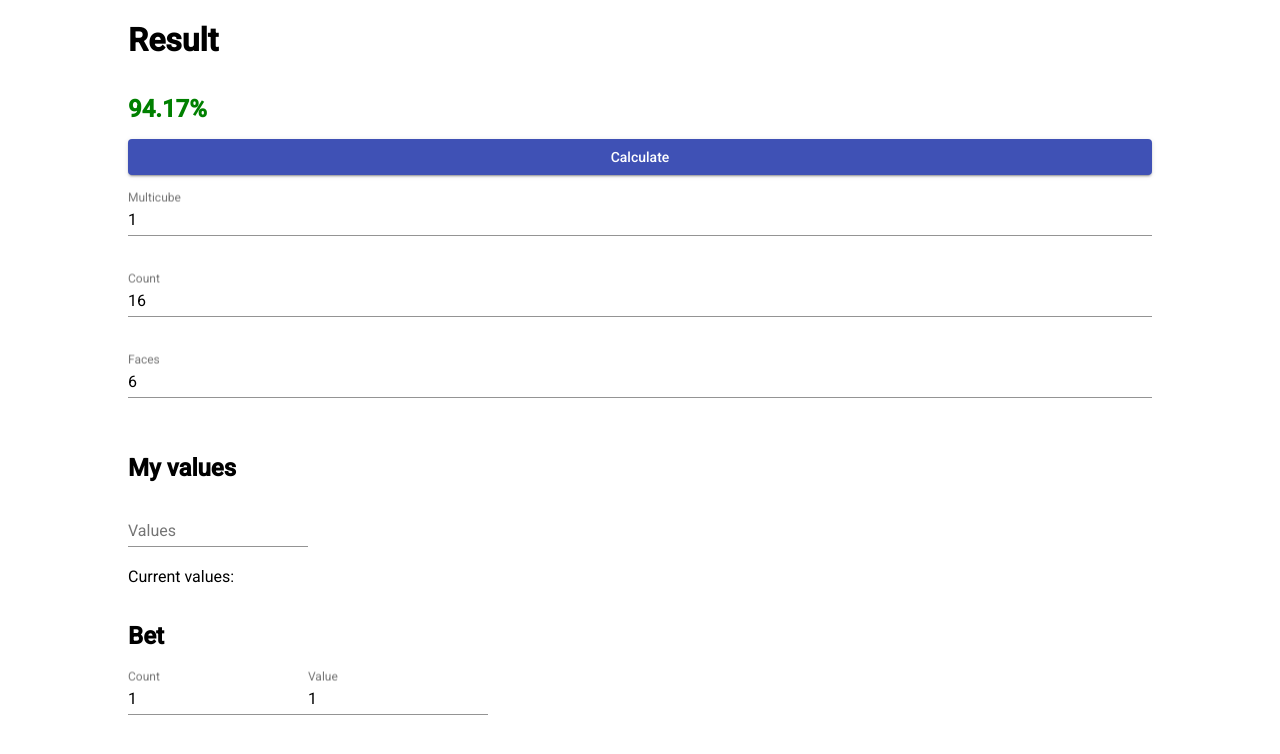
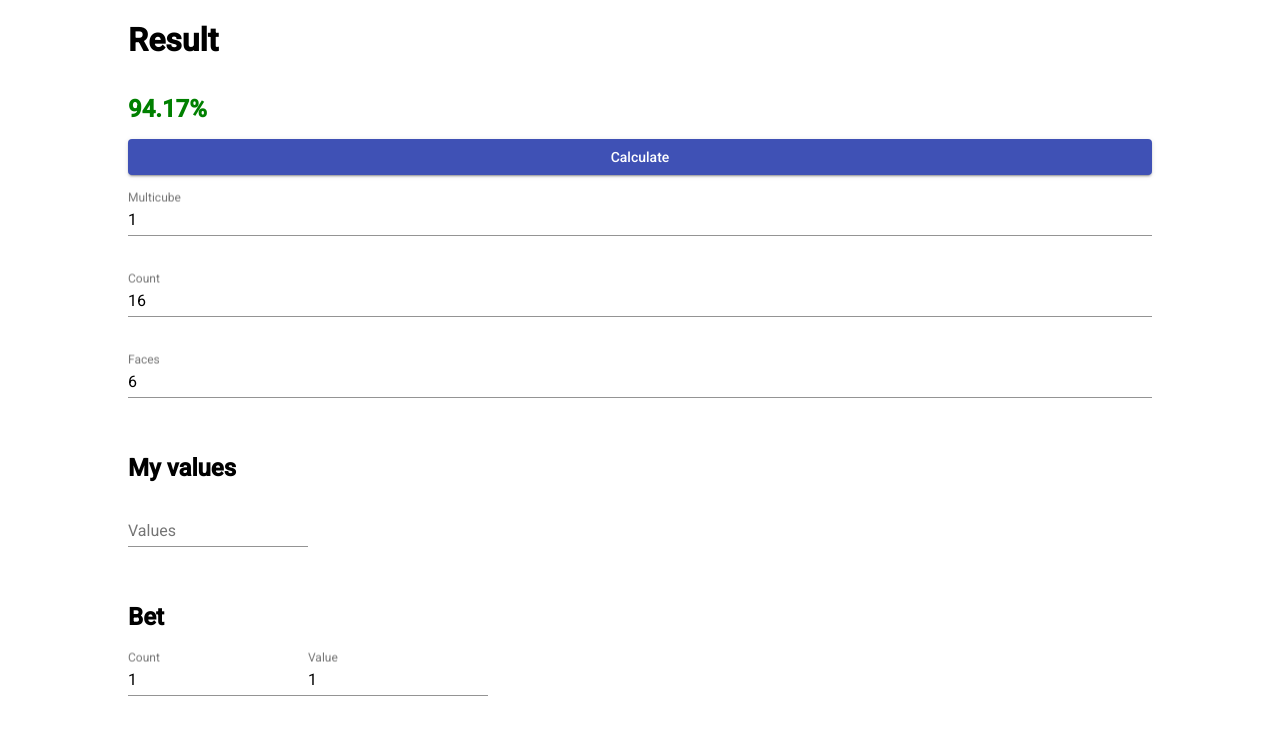
Before and after one commit to dkrasiev/dice-probability-calculator, an Angular app: page / in a window 1280 px wide. Shown: the top 754 px of the page. Built offline with nearby package versions, Linux system fonts and the light colour scheme.

Commit message:
Hide current values if known values is empty

```diff
--- a/src/app/app.component.html
+++ b/src/app/app.component.html
@@ -33,7 +33,7 @@
         <input matInput (change)="parseKnownValues($event)" />
       </mat-form-field>
 
-      <div>Current values: {{ config.knownValues.join(", ") }}</div>
+      <div *ngIf="config.knownValues.length > 0">Current values: {{ config.knownValues.join(', ') }}</div>
     </div>
 
     <div>
```
